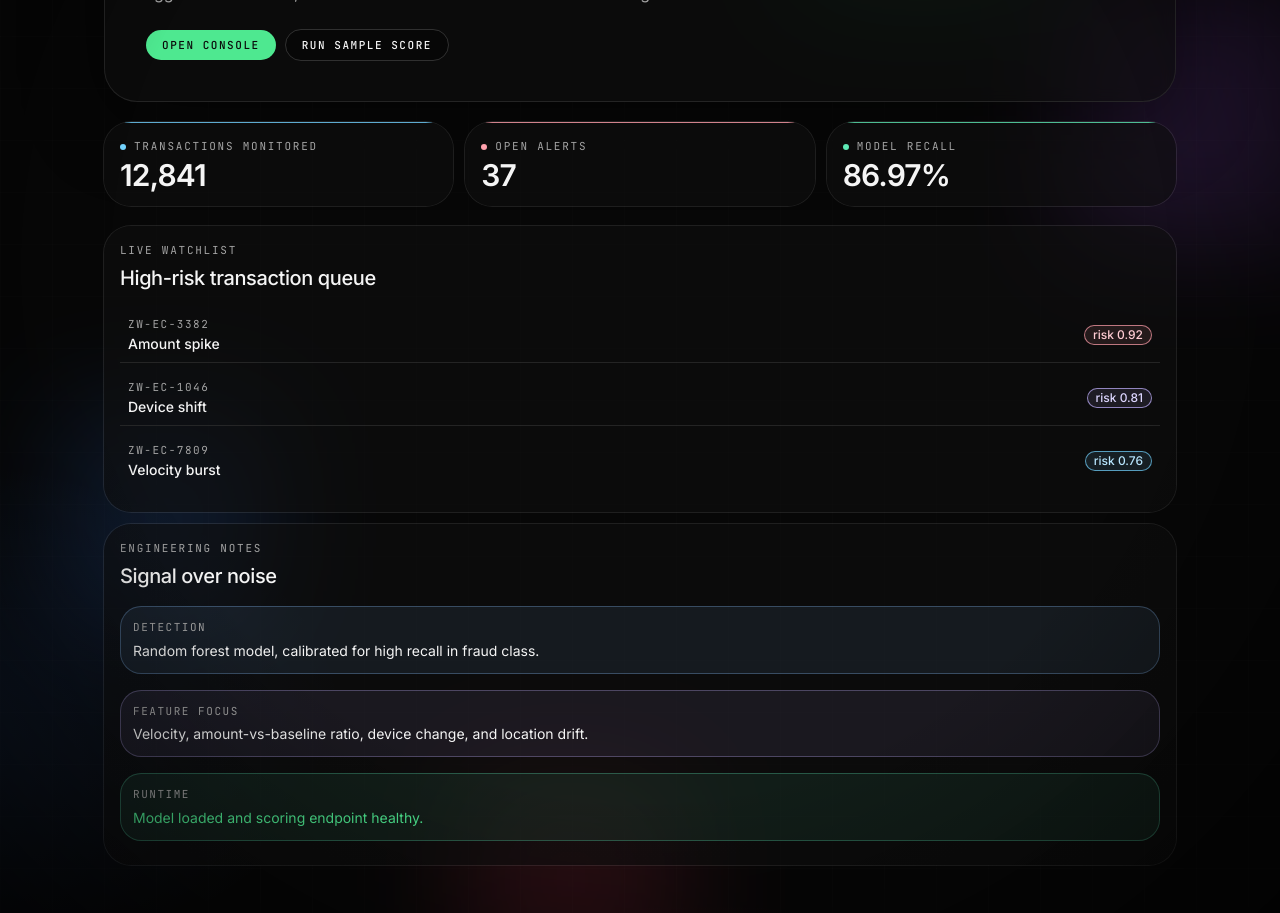
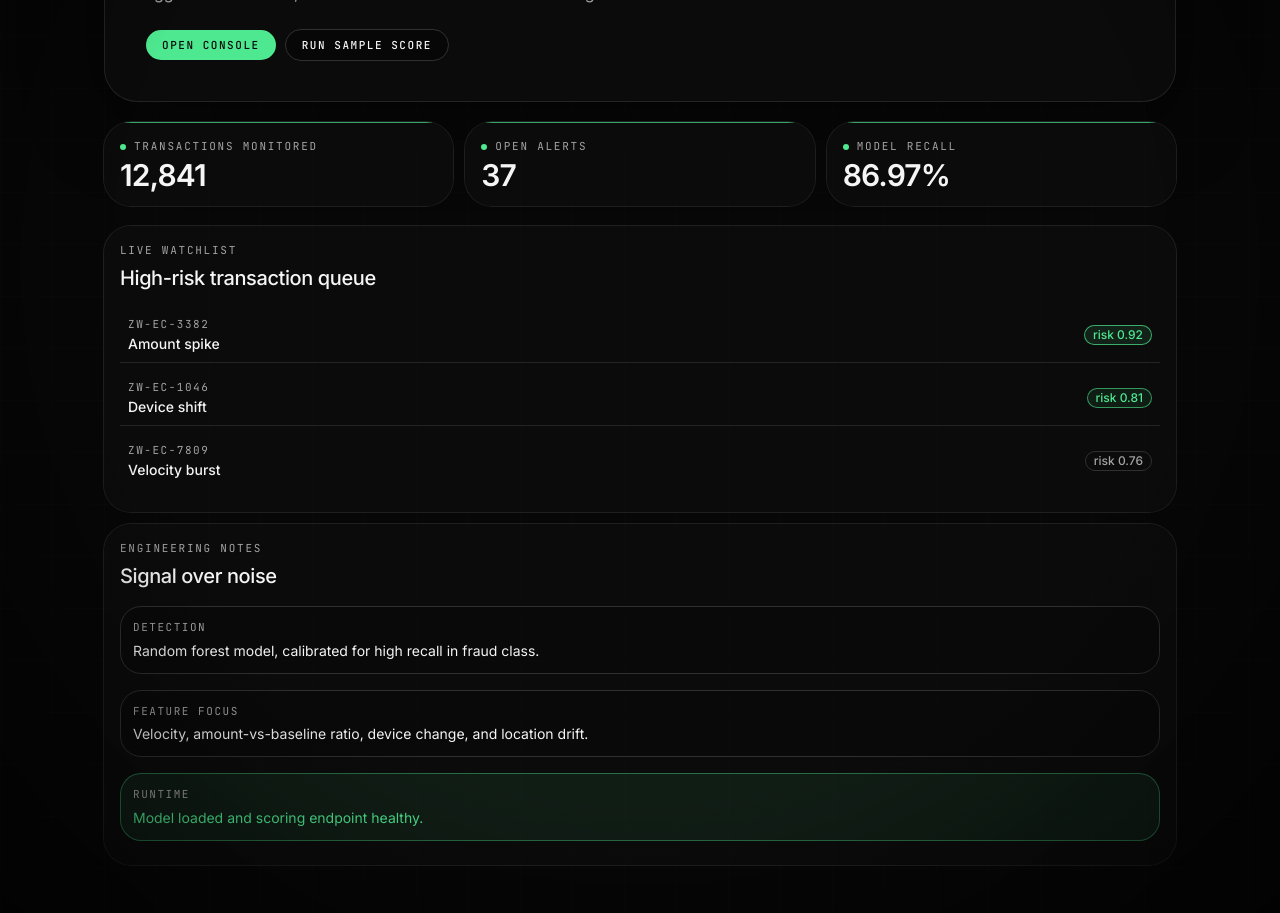
Before and after one commit to x0bd/payguard, a React (Vite) app in the folder frontend/: page / in a window 1280 px wide. Shown: the part 380-1293 px from the top of the page. Built offline with nearby package versions, Linux system fonts and the light colour scheme.

Commit message:
Redesign homepage with Shadcn style

```diff
--- a/frontend/src/App.tsx
+++ b/frontend/src/App.tsx
@@ -11,9 +11,9 @@ import {
 } from "@/components/ui/card";
 
 const quickStats = [
-  { label: "Transactions Monitored", value: "12,841", tone: "blue" },
-  { label: "Open Alerts", value: "37", tone: "red" },
-  { label: "Model Recall", value: "86.97%", tone: "green" },
+  { label: "Transactions Monitored", value: "12,841" },
+  { label: "Open Alerts", value: "37" },
+  { label: "Model Recall", value: "86.97%" },
 ];
 
 const watchList = [
@@ -41,11 +41,6 @@ function App() {
 
   return (
     <div ref={rootRef} className="app-shell relative min-h-screen overflow-hidden">
-      <div className="accent-orb accent-orb-green" />
-      <div className="accent-orb accent-orb-blue" />
-      <div className="accent-orb accent-orb-purple" />
-      <div className="accent-orb accent-orb-red" />
-
       <main className="relative mx-auto flex w-full max-w-6xl flex-col gap-5 px-5 py-8 md:px-10 md:py-12">
         <header className="js-hero space-y-6 rounded-3xl border border-border/70 bg-card/65 p-6 shadow-[0_20px_80px_rgba(0,0,0,0.45)] backdrop-blur-sm md:p-10">
           <div className="flex flex-wrap items-center justify-between gap-3">
@@ -69,7 +64,7 @@ function App() {
 
           <p className="max-w-2xl text-sm text-muted-foreground md:text-base">
             A Vercel-grade control plane for mobile-money risk detection. Clean hierarchy, aggressive
-            contrast, and controlled color accents for fast scanning.
+            contrast, and one accent color for fast scanning.
           </p>
 
           <div className="flex flex-wrap gap-2">
@@ -88,26 +83,10 @@ function App() {
         <section className="grid gap-3 md:grid-cols-3">
           {quickStats.map((item) => (
             <Card key={item.label} className="js-stat relative overflow-hidden rounded-2xl border-border/70 bg-card/60">
-              <div
-                className={
-                  item.tone === "green"
-                    ? "absolute inset-x-0 top-0 h-px bg-emerald-300/80"
-                    : item.tone === "red"
-                      ? "absolute inset-x-0 top-0 h-px bg-rose-300/80"
-                      : "absolute inset-x-0 top-0 h-px bg-sky-300/80"
-                }
-              />
+              <div className="absolute inset-x-0 top-0 h-px bg-primary/70" />
               <CardHeader>
                 <CardDescription className="mono flex items-center gap-2 text-[11px] tracking-[0.16em] uppercase">
-                  <span
-                    className={
-                      item.tone === "green"
-                        ? "inline-block size-1.5 rounded-full bg-emerald-300"
-                        : item.tone === "red"
-                          ? "inline-block size-1.5 rounded-full bg-rose-300"
-                          : "inline-block size-1.5 rounded-full bg-sky-300"
-                    }
-                  />
+                  <span className="inline-block size-1.5 rounded-full bg-primary" />
                   {item.label}
                 </CardDescription>
                 <CardTitle className="text-3xl leading-none font-semibold tracking-[-0.03em]">
@@ -140,10 +119,10 @@ function App() {
                       variant="outline"
                       className={
                         item.state === "critical"
-                          ? "rounded-full border-rose-300/70 bg-rose-300/10 text-rose-200"
+                          ? "rounded-full border-primary/70 bg-primary/10 text-primary"
                           : item.state === "high"
-                            ? "rounded-full border-violet-300/70 bg-violet-300/10 text-violet-200"
-                            : "rounded-full border-sky-300/70 bg-sky-300/10 text-sky-200"
+                            ? "rounded-full border-primary/60 bg-primary/8 text-primary"
+                            : "rounded-full border-border text-muted-foreground"
                       }
                     >
                       risk {item.risk}
@@ -163,13 +142,13 @@ function App() {
               <CardTitle className="text-xl tracking-[-0.02em]">Signal over noise</CardTitle>
             </CardHeader>
             <CardContent className="space-y-4 pb-2">
-              <div className="space-y-1 rounded-xl border border-blue-300/30 bg-blue-300/8 p-3">
+              <div className="space-y-1 rounded-xl border border-border bg-background/45 p-3">
                 <p className="mono text-[11px] tracking-[0.14em] text-muted-foreground uppercase">
                   Detection
                 </p>
                 <p className="text-sm text-foreground">Random forest model, calibrated for high recall in fraud class.</p>
               </div>
-              <div className="space-y-1 rounded-xl border border-violet-300/30 bg-violet-300/8 p-3">
+              <div className="space-y-1 rounded-xl border border-border bg-background/45 p-3">
                 <p className="mono text-[11px] tracking-[0.14em] text-muted-foreground uppercase">
                   Feature Focus
                 </p>
@@ -177,7 +156,7 @@ function App() {
                   Velocity, amount-vs-baseline ratio, device change, and location drift.
                 </p>
               </div>
-              <div className="space-y-1 rounded-xl border border-emerald-300/30 bg-emerald-300/8 p-3">
+              <div className="space-y-1 rounded-xl border border-primary/40 bg-primary/8 p-3">
                 <p className="mono text-[11px] tracking-[0.14em] text-muted-foreground uppercase">
                   Runtime
                 </p>
--- a/frontend/src/index.css
+++ b/frontend/src/index.css
@@ -54,10 +54,7 @@ body {
   margin: 0;
   background:
     radial-gradient(1200px 500px at 18% -12%, color-mix(in oklab, var(--foreground) 12%, transparent), transparent 58%),
-    radial-gradient(920px 480px at 90% 130%, rgba(34, 197, 94, 0.18), transparent 62%),
-    radial-gradient(720px 420px at -8% 85%, rgba(59, 130, 246, 0.14), transparent 62%),
-    radial-gradient(760px 380px at 110% 10%, rgba(168, 85, 247, 0.14), transparent 60%),
-    radial-gradient(760px 380px at 55% 118%, rgba(244, 63, 94, 0.12), transparent 64%),
+    radial-gradient(920px 480px at 90% 130%, rgba(34, 197, 94, 0.12), transparent 62%),
     var(--background);
 }
 
@@ -87,45 +84,6 @@ body {
 
 .vercel-title {
   text-wrap: balance;
-}
-
-.accent-orb {
-  position: absolute;
-  pointer-events: none;
-  filter: blur(58px);
-  opacity: 0.15;
-}
-
-.accent-orb-green {
-  top: 10%;
-  right: 18%;
-  width: 260px;
-  height: 260px;
-  background: #22c55e;
-}
-
-.accent-orb-blue {
-  left: 4%;
-  bottom: 22%;
-  width: 220px;
-  height: 220px;
-  background: #3b82f6;
-}
-
-.accent-orb-purple {
-  right: -4%;
-  top: 28%;
-  width: 260px;
-  height: 260px;
-  background: #a855f7;
-}
-
-.accent-orb-red {
-  left: 36%;
-  bottom: -6%;
-  width: 220px;
-  height: 220px;
-  background: #f43f5e;
 }
 
 @theme inline {
```
